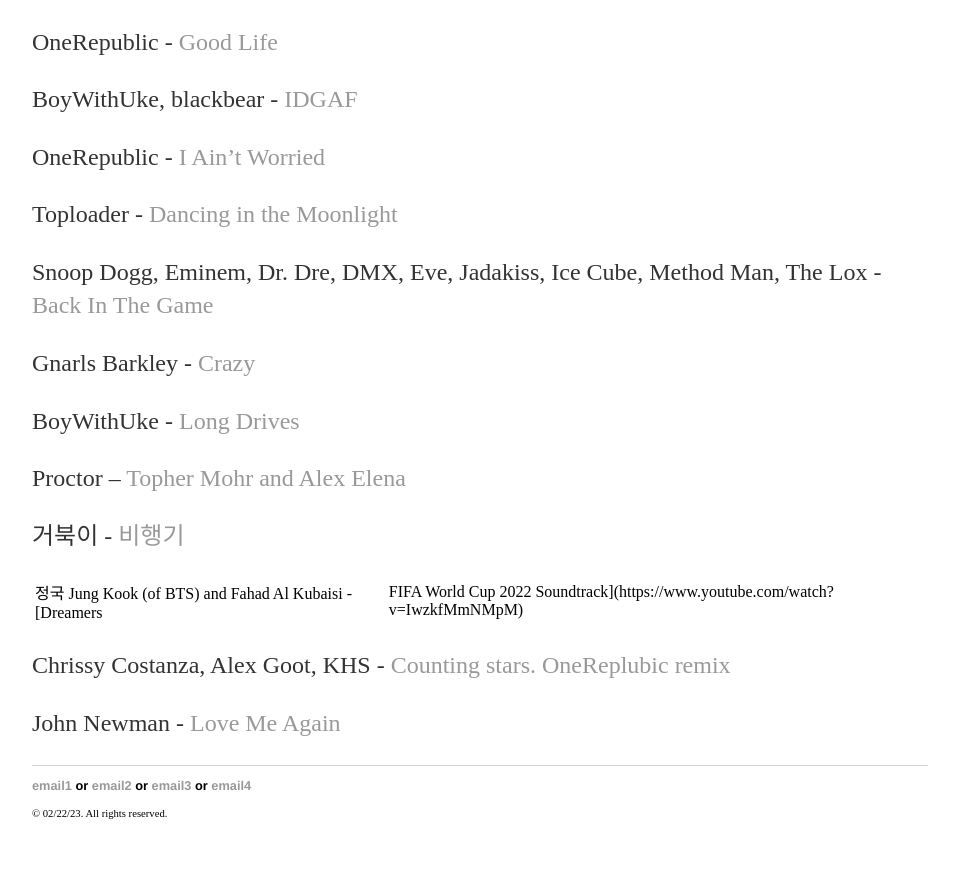
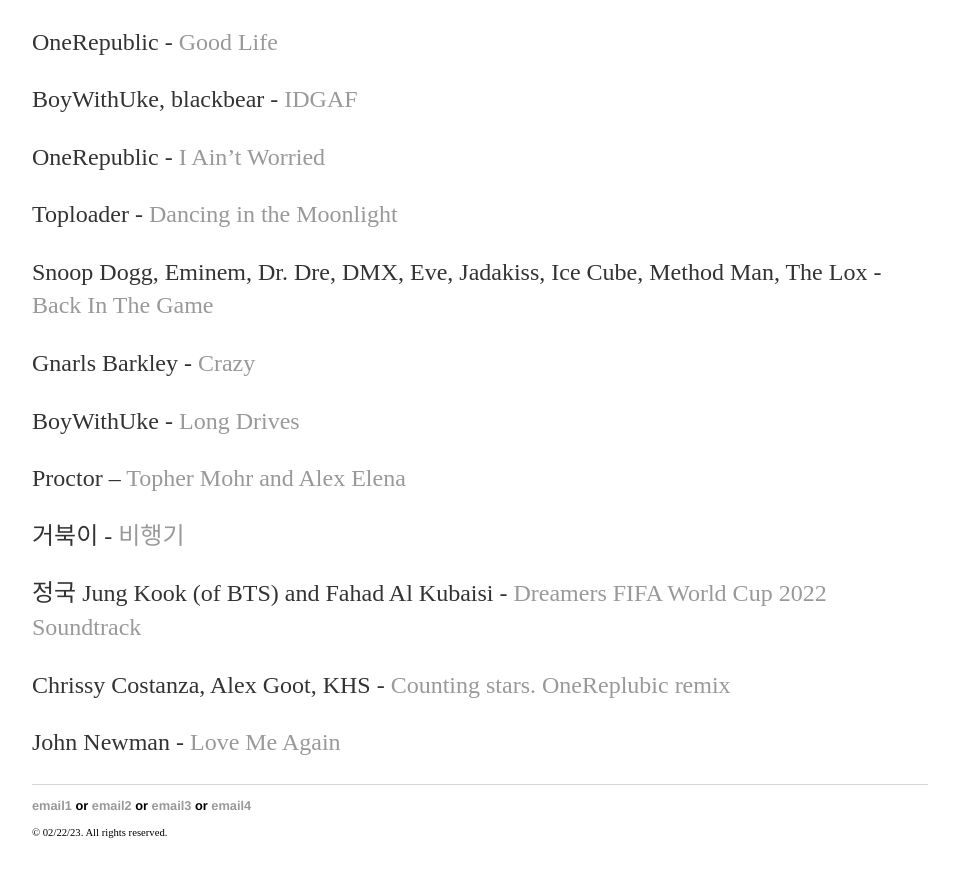
Before and after one commit to yjkweon24/yjkweon24.github.io, a Jekyll site: the page built from _posts/2018-10-23-songs-that-i-love.md, in a window 1280 px wide and 900 px high, scrolled down 25635 px. Shown: the top 877 px of the window, without its empty margins (160-1119 px from the left). Built offline with Jekyll 4.4.1, drawn with Linux system fonts in a browser that asks for light colours.

Commit message:
Update 2018-10-23-songs-that-i-love.md

```diff
--- a/_posts/2018-10-23-songs-that-i-love.md
+++ b/_posts/2018-10-23-songs-that-i-love.md
@@ -902,7 +902,7 @@
 
 거북이 - [비행기](https://www.youtube.com/watch?v=dXQzwNb8G7g)
 
-정국 Jung Kook (of BTS) and Fahad Al Kubaisi - [Dreamers | FIFA World Cup 2022 Soundtrack](https://www.youtube.com/watch?v=IwzkfMmNMpM)
+정국 Jung Kook (of BTS) and Fahad Al Kubaisi - [Dreamers FIFA World Cup 2022 Soundtrack](https://www.youtube.com/watch?v=IwzkfMmNMpM)
 
 Chrissy Costanza, Alex Goot, KHS - [Counting stars. OneReplubic remix](https://www.youtube.com/watch?v=cSLAO7zxS2M&ab_channel=gootmusic)
 
```
